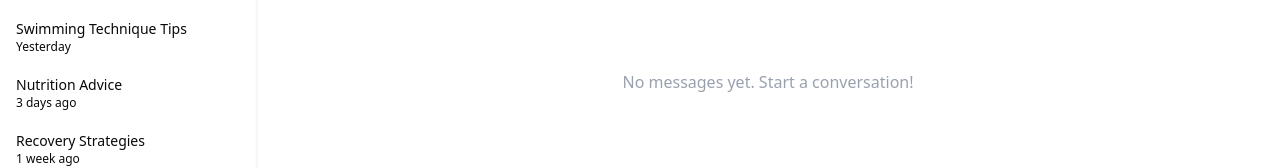
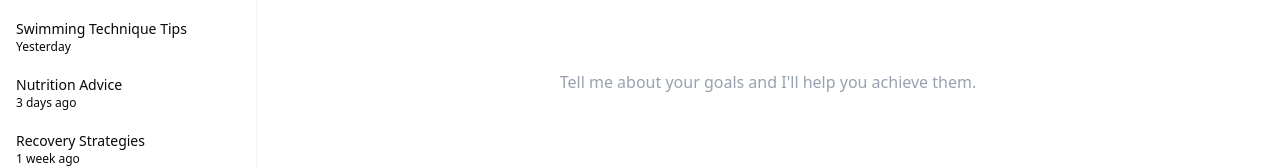
Before and after one commit to francotechadmin/sport-platform, a Next.js app: page /chat in a window 1280 px wide. Shown: the part 286-454 px from the top of the page. Built offline with nearby package versions, Linux system fonts and the light colour scheme.

Commit message:
Update ChatInterface component to change the placeholder message, encouraging users to share their goals for a more engaging conversation experience.

```diff
--- a/src/components/ui/chat-interface.tsx
+++ b/src/components/ui/chat-interface.tsx
@@ -204,7 +204,7 @@ export default function ChatInterface() {
       >
         {messages.length === 0 && (
           <div className="flex items-center justify-center h-full text-gray-400">
-            <p>No messages yet. Start a conversation!</p>
+            <p>Tell me about your goals and I'll help you achieve them.</p>
           </div>
         )}
 
```
